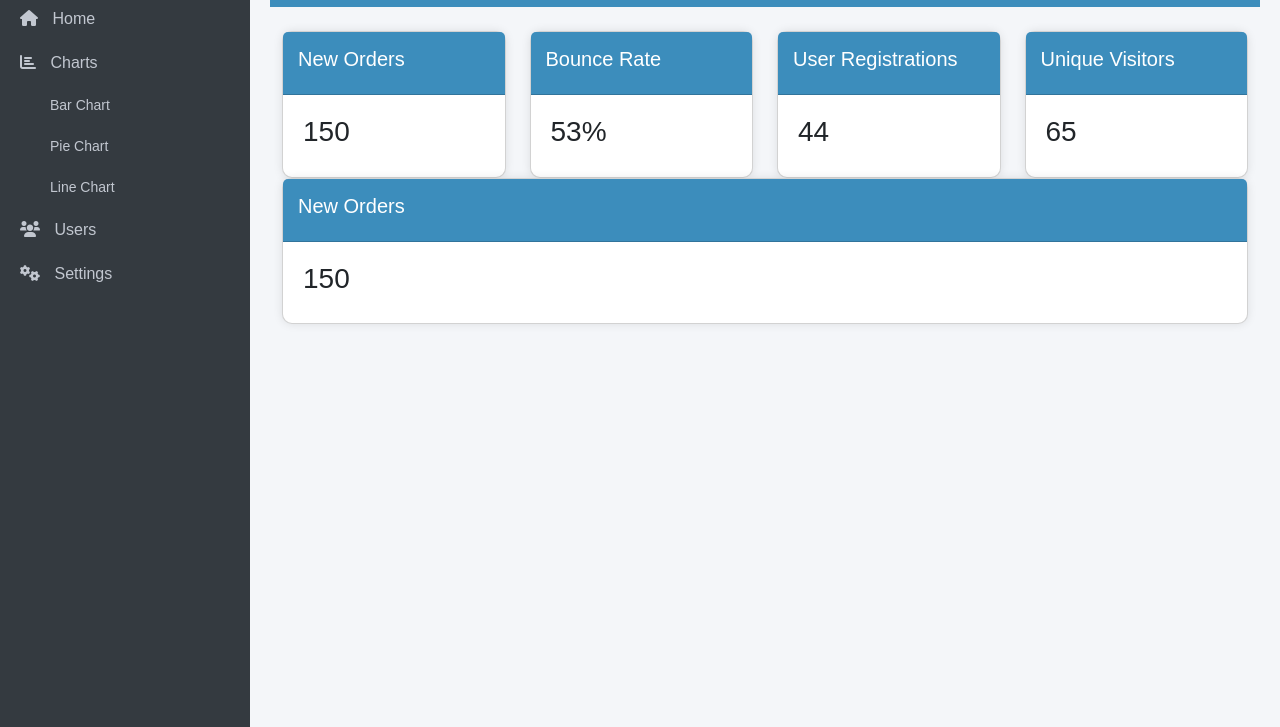
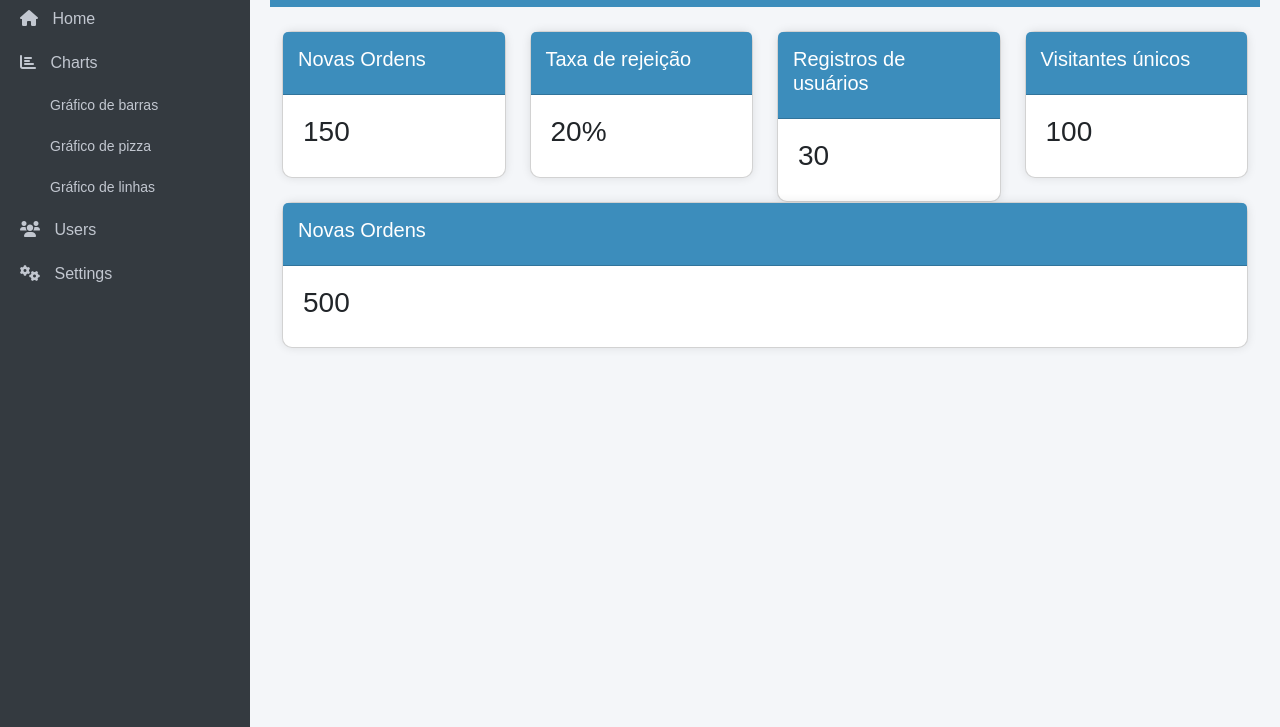
Before and after one commit to juviane45/GitPages, a plain HTML site: page 1/index.html in a window 1280 px wide. Both pictures are taken after a click on the item "Charts". Shown: the part 73-800 px from the top of the page. Drawn offline with nearby package versions, Linux system fonts and the light colour scheme.

Commit message:
Update index.html

```diff
--- a/1/index.html
+++ b/1/index.html
@@ -3,7 +3,7 @@
 <head>
     <meta charset="UTF-8">
     <meta name="viewport" content="width=device-width, initial-scale=1.0">
-    <title>Admin Dashboard</title>
+    <title>Painel de administração</title>
     <link href="https://cdn.jsdelivr.net/npm/bootstrap@5.3.0/dist/css/bootstrap.min.css" rel="stylesheet">
     <link href="https://cdnjs.cloudflare.com/ajax/libs/font-awesome/6.0.0-beta3/css/all.min.css" rel="stylesheet">
     <style>
@@ -100,13 +100,13 @@
                 <a href="#" class="nav-link"><i class="fas fa-chart-bar"></i> <span>Charts</span></a>
                 <ul class="submenu nav flex-column">
                     <li class="nav-item">
-                        <a href="#" class="nav-link">Bar Chart</a>
+                        <a href="#" class="nav-link">Gráfico de barras</a>
                     </li>
                     <li class="nav-item">
-                        <a href="#" class="nav-link">Pie Chart</a>
+                        <a href="#" class="nav-link">Gráfico de pizza</a>
                     </li>
                     <li class="nav-item">
-                        <a href="#" class="nav-link">Line Chart</a>
+                        <a href="#" class="nav-link">Gráfico de linhas</a>
                     </li>
                 </ul>
             </li>
@@ -114,10 +114,10 @@
                 <a href="#" class="nav-link"><i class="fas fa-users"></i> <span>Users</span></a>
                 <ul class="submenu nav flex-column">
                     <li class="nav-item">
-                        <a href="#" class="nav-link">User List</a>
+                        <a href="#" class="nav-link">Lista de Usuários</a>
                     </li>
                     <li class="nav-item">
-                        <a href="#" class="nav-link">Add User</a>
+                        <a href="#" class="nav-link">Adicionar Usuário</a>
                     </li>
                 </ul>
             </li>
@@ -125,10 +125,10 @@
                 <a href="#" class="nav-link"><i class="fas fa-cogs"></i> <span>Settings</span></a>
                 <ul class="submenu nav flex-column">
                     <li class="nav-item">
-                        <a href="#" class="nav-link">General</a>
+                        <a href="#" class="nav-link">Geral</a>
                     </li>
                     <li class="nav-item">
-                        <a href="#" class="nav-link">Security</a>
+                        <a href="#" class="nav-link">Segurança</a>
                     </li>
                 </ul>
             </li>
@@ -164,7 +164,7 @@
                 <div class="col-lg-3 col-md-6 col-sm-12">
                     <div class="card card-custom">
                         <div class="card-header card-header-custom">
-                            <h5>New Orders</h5>
+                            <h5>Novas Ordens</h5>
                         </div>
                         <div class="card-body card-body-custom">
                             <h3>150</h3>
@@ -174,30 +174,30 @@
                 <div class="col-lg-3 col-md-6 col-sm-12">
                     <div class="card card-custom">
                         <div class="card-header card-header-custom">
-                            <h5>Bounce Rate</h5>
+                            <h5>Taxa de rejeição</h5>
                         </div>
                         <div class="card-body card-body-custom">
-                            <h3>53%</h3>
+                            <h3>20%</h3>
                         </div>
                     </div>
                 </div>
                 <div class="col-lg-3 col-md-6 col-sm-12">
                     <div class="card card-custom">
                         <div class="card-header card-header-custom">
-                            <h5>User Registrations</h5>
+                            <h5>Registros de usuários</h5>
                         </div>
                         <div class="card-body card-body-custom">
-                            <h3>44</h3>
+                            <h3>30</h3>
                         </div>
                     </div>
                 </div>
                 <div class="col-lg-3 col-md-6 col-sm-12">
                     <div class="card card-custom">
                         <div class="card-header card-header-custom">
-                            <h5>Unique Visitors</h5>
+                            <h5>Visitantes únicos</h5>
                         </div>
                         <div class="card-body card-body-custom">
-                            <h3>65</h3>
+                            <h3>100</h3>
                         </div>
                     </div>
                 </div>
@@ -207,10 +207,10 @@
                 <div class="col-lg-12 col-md-12 col-sm-12">
                     <div class="card card-custom">
                         <div class="card-header card-header-custom">
-                            <h5>New Orders</h5>
+                            <h5>Novas Ordens</h5>
                         </div>
                         <div class="card-body card-body-custom">
-                            <h3>150</h3>
+                            <h3>500</h3>
                         </div>
                     </div>
                 </div>
```
